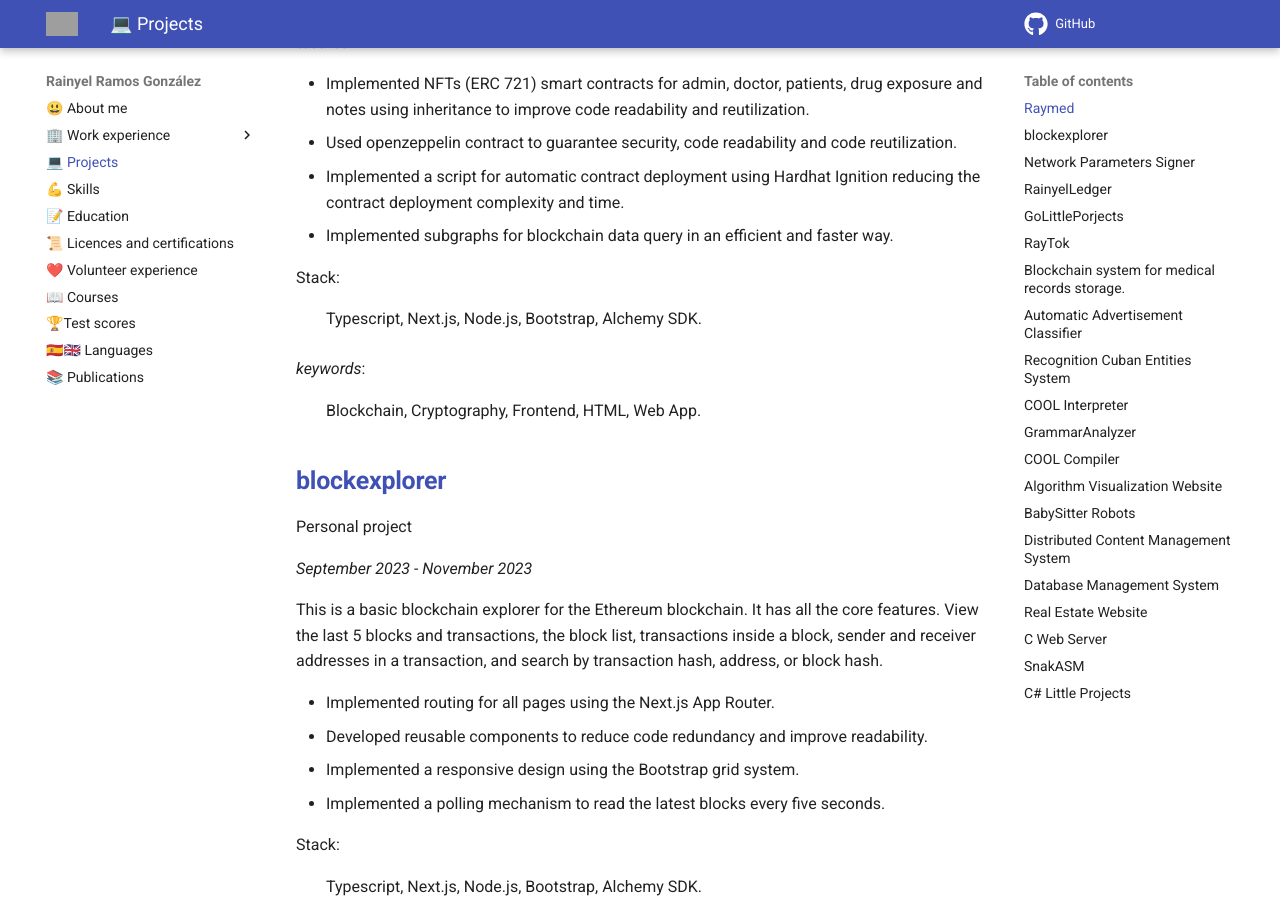
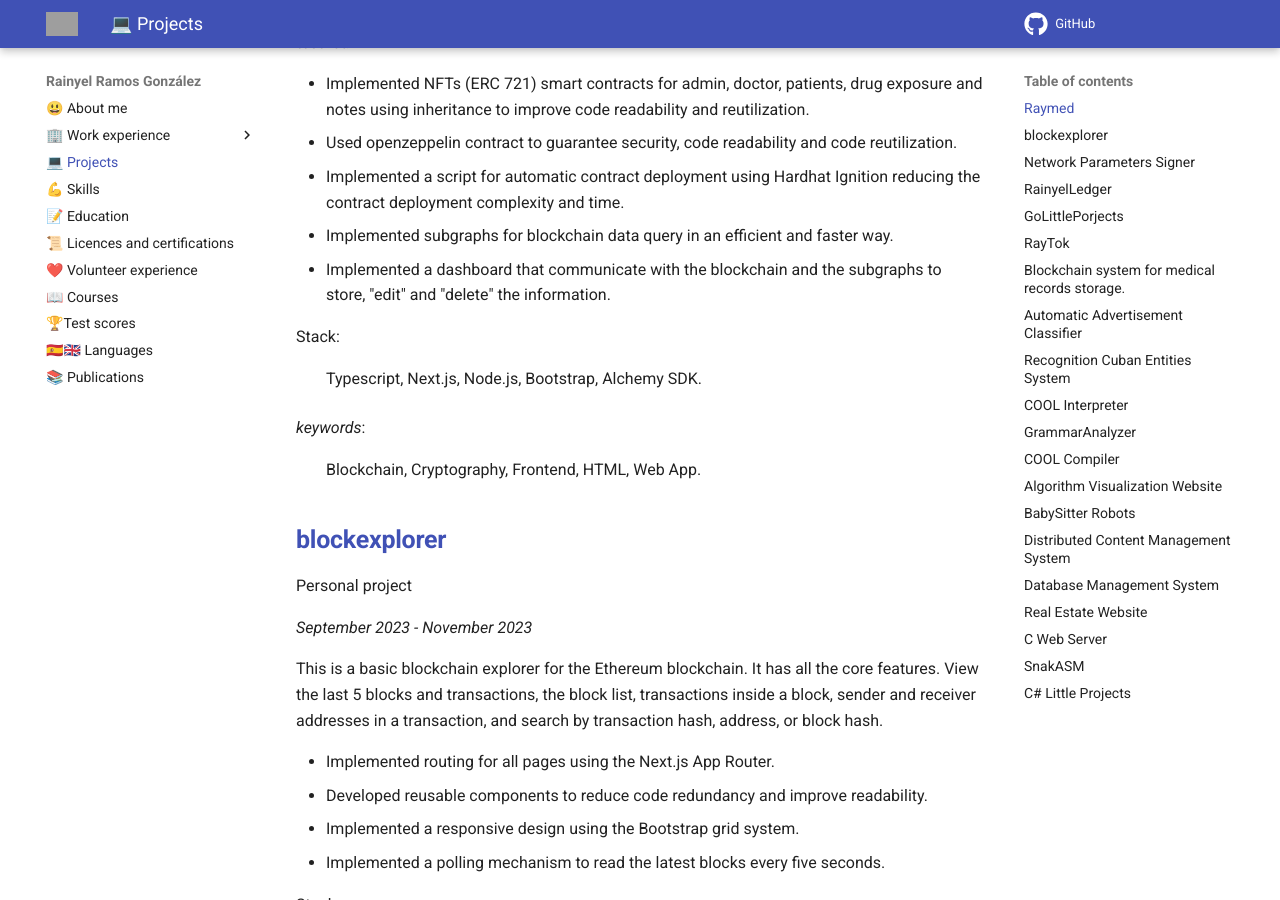
Before and after one commit to rayniel95/rayniel95.github.io, an MkDocs documentation site: the page built from docs/projects/projects.md, in a window 1280 px wide and 900 px high, scrolled down 361 px. Built offline with MkDocs 1.6.1 and Material for MkDocs 9.7.7, drawn with Linux system fonts in a browser that asks for light colours; grey boxes are pictures that could not be loaded.

Commit message:
docs(projects): update project description with dashboard details

```diff
--- a/docs/projects/projects.md
+++ b/docs/projects/projects.md
@@ -10,7 +10,7 @@ This project is a clinic history admin dashboard. With the dashboard is possible
 - Used openzeppelin contract to guarantee security, code readability and code reutilization.
 - Implemented a script for automatic contract deployment using Hardhat Ignition reducing the contract deployment complexity and time.
 - Implemented subgraphs for blockchain data query in an efficient and faster way.
-
+- Implemented a dashboard that communicate with the blockchain and the subgraphs to store, "edit" and "delete" the information.
 
 Stack:
 : Typescript, Next.js, Node.js, Bootstrap, Alchemy SDK.
```
